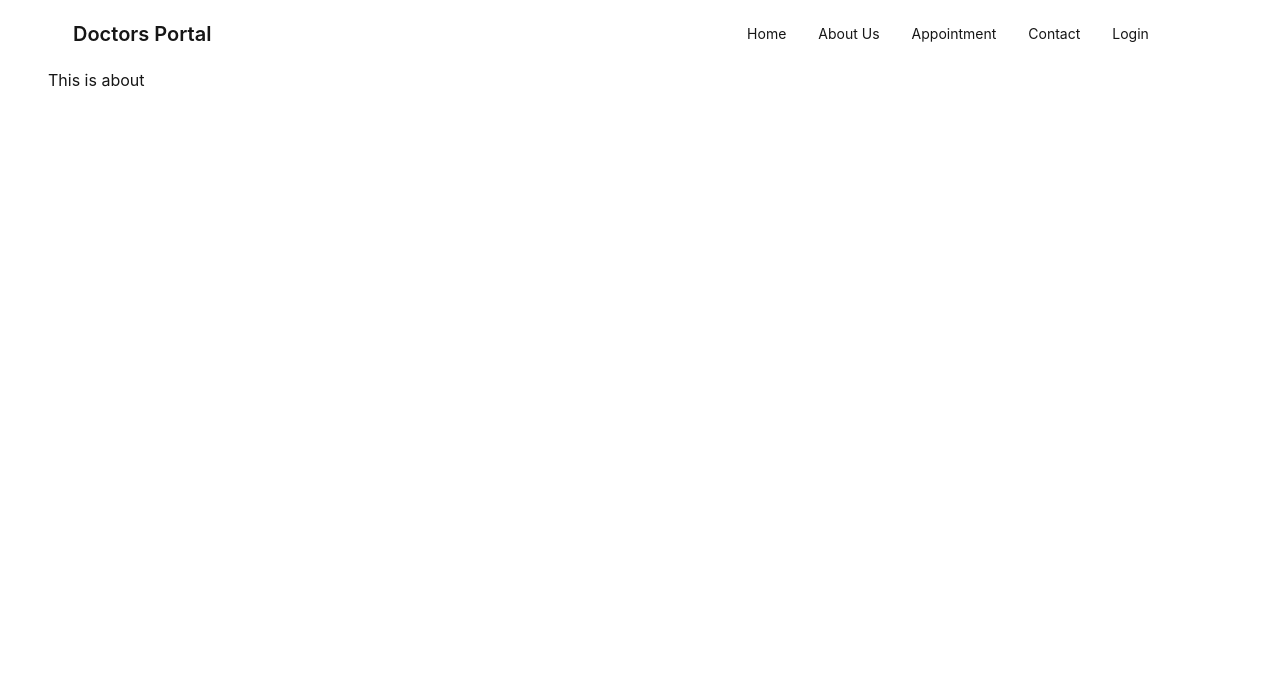
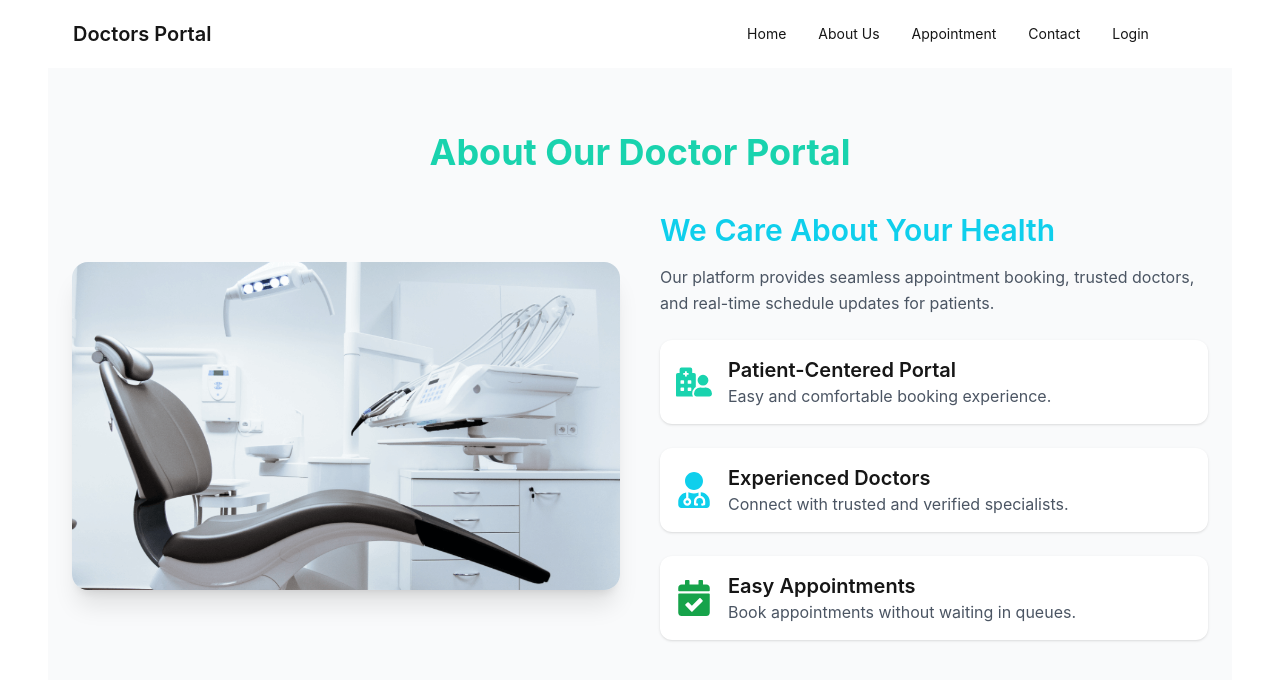
Before and after one commit to rasel1510/doctors-portal-client, a React (Create React App) app: page /about in a window 1280 px wide. Shown: the top 680 px of the page. Built offline with nearby package versions, Linux system fonts and the light colour scheme; no server answers.

Commit message:
first commit

```diff
--- a/package.json
+++ b/package.json
@@ -15,6 +15,7 @@
     "react-dom": "^18.2.0",
     "react-firebase-hooks": "^5.1.1",
     "react-hook-form": "^7.49.0",
+    "react-icons": "^5.5.0",
     "react-query": "^3.39.3",
     "react-router-dom": "^6.20.1",
     "react-scripts": "5.0.1",
--- a/src/Pages/About/About.js
+++ b/src/Pages/About/About.js
@@ -1,11 +1,69 @@
 import React from 'react';
+import { FaHospitalUser, FaUserMd, FaCalendarCheck } from "react-icons/fa";
+import aboutImg from '../../assets/images/chair.png';
 
 const About = () => {
-    return (
-        <div>
-        <h1>This is about </h1>
+  return (
+    <div className="py-16 px-6 bg-gray-50">
+      <div className="max-w-6xl mx-auto">
+
+        <h1 className="text-4xl font-bold text-center text-secondary mb-10">
+          About Our Doctor Portal
+        </h1>
+
+        <div className="grid md:grid-cols-2 gap-10 items-center">
+
+          <div>
+            <img
+              src={aboutImg}
+              alt="About Us"
+              className="rounded-2xl shadow-xl w-full"
+            />
+          </div>
+
+          <div>
+            <h2 className="text-3xl font-semibold text-primary mb-4">
+              We Care About Your Health
+            </h2>
+
+            <p className="text-gray-600 mb-6 leading-relaxed">
+              Our platform provides seamless appointment booking, trusted doctors,
+              and real-time schedule updates for patients.
+            </p>
+
+            <div className="space-y-6">
+
+              <div className="flex items-center gap-4 p-4 bg-white rounded-xl shadow hover:shadow-lg transition">
+                <FaHospitalUser className="text-4xl text-secondary" />
+                <div>
+                  <h3 className="text-xl font-semibold">Patient-Centered Portal</h3>
+                  <p className="text-gray-600">Easy and comfortable booking experience.</p>
+                </div>
+              </div>
+
+              <div className="flex items-center gap-4 p-4 bg-white rounded-xl shadow hover:shadow-lg transition">
+                <FaUserMd className="text-4xl text-primary" />
+                <div>
+                  <h3 className="text-xl font-semibold">Experienced Doctors</h3>
+                  <p className="text-gray-600">Connect with trusted and verified specialists.</p>
+                </div>
+              </div>
+
+              <div className="flex items-center gap-4 p-4 bg-white rounded-xl shadow hover:shadow-lg transition">
+                <FaCalendarCheck className="text-4xl text-green-600" />
+                <div>
+                  <h3 className="text-xl font-semibold">Easy Appointments</h3>
+                  <p className="text-gray-600">Book appointments without waiting in queues.</p>
+                </div>
+              </div>
+
+            </div>
+          </div>
+
         </div>
-    );
+      </div>
+    </div>
+  );
 };
 
 export default About;
--- a/src/Pages/Appointment/AppointmentBanner.js
+++ b/src/Pages/Appointment/AppointmentBanner.js
@@ -1,22 +1,19 @@
-import  React from 'react';
+import React from 'react';
 import chair from '../../assets/images/chair.png';
 import { DayPicker } from 'react-day-picker';
 import 'react-day-picker/dist/style.css';
 
-
-
-const AppointmentBanner = ({date, setDate}) => {
-
-
+const AppointmentBanner = ({ date, setDate }) => {
   return (
     <div className="hero min-h-screen ">
       <div className="hero-content flex-col lg:flex-row-reverse">
-                <img src={chair} className="max-w-lg rounded-lg shadow-2xl" alt='PIc' />
+        <img src={chair} className="max-w-lg rounded-lg shadow-2xl" alt='Pic' />
         <div className="pr-14">
           <DayPicker
             mode="single"
             selected={date}
             onSelect={setDate}
+            disabled={ { before: new Date() } } // prevent past dates selection
           />
           {/* <p>You have selected {format(date, 'PP')}</p> */}
         </div>
--- a/src/Pages/Appointment/AvailableAppointments.js
+++ b/src/Pages/Appointment/AvailableAppointments.js
@@ -1,49 +1,51 @@
-import React, {useState } from 'react';
+import React, { useState } from 'react';
 import { format } from 'date-fns';
 import Service from './Service';
 import BookingModal from './BookingModal';
 import { useQuery } from 'react-query';
-import Loading from '../Shared/Loading'
+import Loading from '../Shared/Loading';
+
 const AvailableAppointments = ({ date }) => {
-  // Corrected the typo, using array destructuring for useState
-  //const [services, setServices] = useState([]);
-// for modal
-    const [treatment, setTreatment]=useState(null);
+  const [treatment, setTreatment] = useState(null);
 
-    const formatedDate=format(date,'PP');
+  // send ISO date to server for reliable comparisons and queries
+  const requestDateISO = format(date, 'yyyy-MM-dd');
+  const displayDate = format(date, 'PP');
 
-    /// now we will use rect query
+  const { data: services, isLoading, refetch } = useQuery(
+    ['available', requestDateISO],
+    () =>
+      fetch(`http://localhost:5000/available?date=${requestDateISO}`).then((res) =>
+        res.json()
+      )
+  );
 
-  const {data:services, isLoading,refetch}=useQuery(['available',formatedDate],()=>fetch(`http://localhost:5000/available?date=${formatedDate}`)
-  .then((res) => res.json())
-  )
-
-  if(isLoading){
-    return <Loading></Loading>
+  if (isLoading) {
+    return <Loading />;
   }
-  /*useEffect(() => {
-    fetch(`http://localhost:5000/available?date=${formatedDate}`)
-      .then((res) => res.json())
-      .then((data) =>setServices(data));
-  }, [formatedDate]); */
 
   return (
     <div className='mb-4'>
-      <h1 className='text-2xl text-center text-secondary my-8'>Available Appointments On {format(date, 'PP')}</h1>
+      <h1 className='text-2xl text-center text-secondary my-8'>
+        Available Appointments On {displayDate}
+      </h1>
       <div className='grid grid-cols-1 lg:grid-cols-3 gap-4'>
         {services?.map((service) => (
           <Service
-          key={service._id} service={service}
+            key={service._id}
+            service={service}
             setTreatment={setTreatment}
           />
         ))}
       </div>
-        {treatment && <BookingModal
+      {treatment && (
+        <BookingModal
           date={date}
           treatment={treatment}
           setTreatment={setTreatment}
           refetch={refetch}
-         ></BookingModal>}
+        />
+      )}
     </div>
   );
 };
--- a/src/Pages/Appointment/Service.js
+++ b/src/Pages/Appointment/Service.js
@@ -7,11 +7,7 @@ const Service = ({service, setTreatment}) => {
 
             <div className="card-body items-center text-center">
                 <h2 className="text-secondary text-xl font-semibold">{name}</h2>
-                <p>
-                  {
-                    slots.length>0 ? `${slots[0]}`: 'No slot available'
-                  }
-                </p>
+
                 <p>{slots.length} {slots.length>1 ?'spaces':'space '} Available</p>
                 <p><small>Price: {price}</small></p>
 
--- a/src/Pages/Dashboard/DeleteConfirm.js
+++ b/src/Pages/Dashboard/DeleteConfirm.js
@@ -1,7 +1,7 @@
 import React from 'react';
 import { toast } from 'react-toastify';
 
-const DeleteConfirm = ({ deletingDoctor, setDeletingDoctor,refetch }) => {
+const DeleteConfirm = ({ deletingDoctor, setDeletingDoctor, refetch }) => {
     const { name, email } = deletingDoctor;
 
     const handleDelete = email => {
@@ -15,6 +15,7 @@ const DeleteConfirm = ({ deletingDoctor, setDeletingDoctor,refetch }) => {
             .then(data => {
                 if (data.deletedCount) {
                     toast.success(`Doctor ${name} is deleted`)
+                    setDeletingDoctor(null)
                     refetch()
                 }
             })
@@ -32,7 +33,7 @@ const DeleteConfirm = ({ deletingDoctor, setDeletingDoctor,refetch }) => {
                     <h3 className='font-bold text-xl text-secondary'>Are you sure you want to delete <span className='text-red-500'>{name}</span></h3>
 
                     <div className='modal-action'>
-                    <button onClick={() => handleDelete(email)} className="btn btn-xs btn-error text-white">Delete</button>
+                        <button onClick={() => handleDelete(email)} className="btn btn-xs btn-error text-white">Delete</button>
                         <label for='delete-confirm-modal' className='btn btn-xs'>Cancel</label>
                     </div>
                 </div>
--- a/src/Pages/Shared/Navbar.js
+++ b/src/Pages/Shared/Navbar.js
@@ -18,7 +18,7 @@ const Navbar = () => {
   return (
     <div className="navbar bg-base-100 ">
 
-        <div className="navbar-start w-8/12">
+      <div className="navbar-start w-8/12">
         <div className="dropdown">
           <div tabIndex={0} role="button" className="btn btn-ghost lg:hidden">
             <svg xmlns="http://www.w3.org/2000/svg" className="h-5 w-5" fill="none" viewBox="0 0 24 24" stroke="currentColor"><path strokeLinecap="round" strokeLinejoin="round" strokeWidth="2" d="M4 6h16M4 12h8m-8 6h16" /></svg>
@@ -32,7 +32,8 @@ const Navbar = () => {
             {
               user && <Link to="/dashboard">Dashboard</Link>
             }
-            <li> <Link to='/login'>Login</Link></li>
+            <li>{user ? <button onClick={logout} className="btn btn-ghost">Sign Out</button> : <Link to='/login'>Login</Link>}</li>
+
 
           </ul>
 
```
Also changed, not shown: src/App.js (+5 -5 lines), src/Pages/Appointment/BookingModal.js (+56 -48 lines), src/Pages/Dashboard/MyAppointment.js (+13 -13 lines), 1 other file (tests, documents, lock files or other folders). Lines whose indentation alone changed are shown as unchanged.
